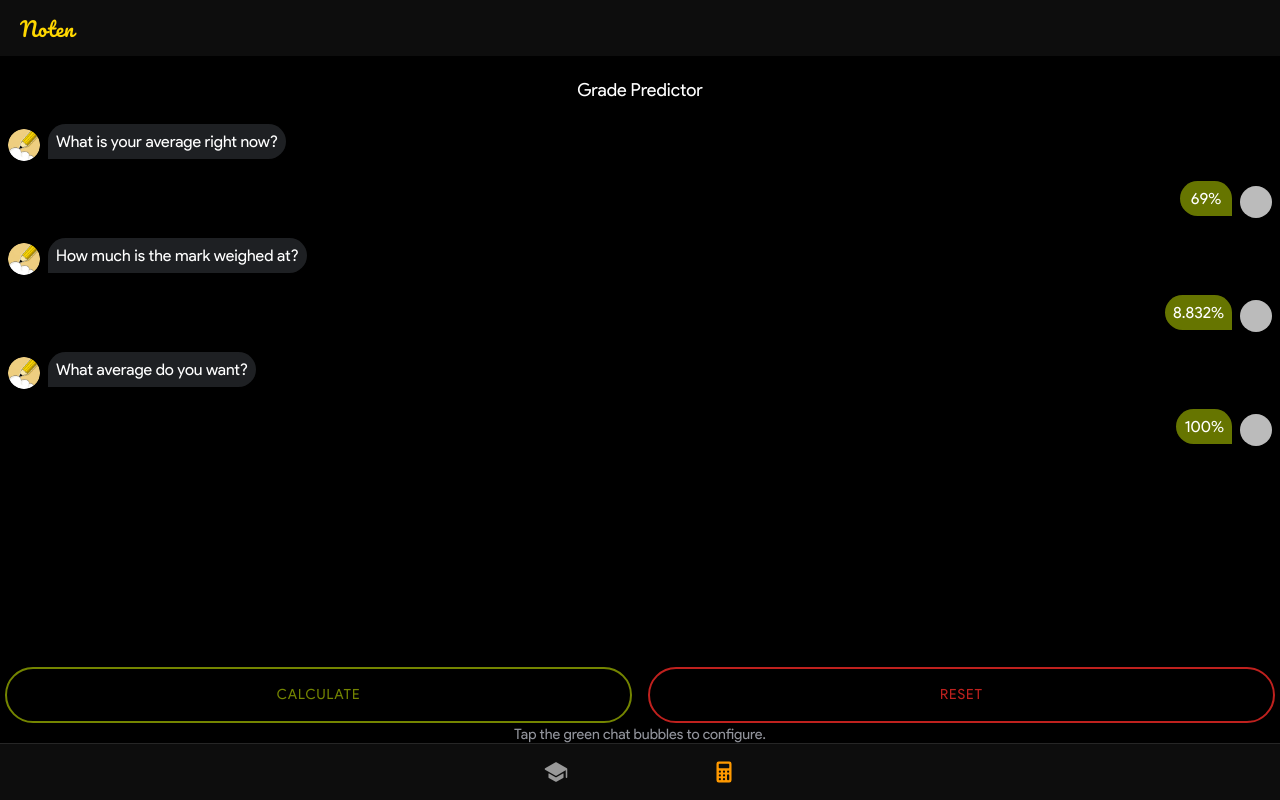
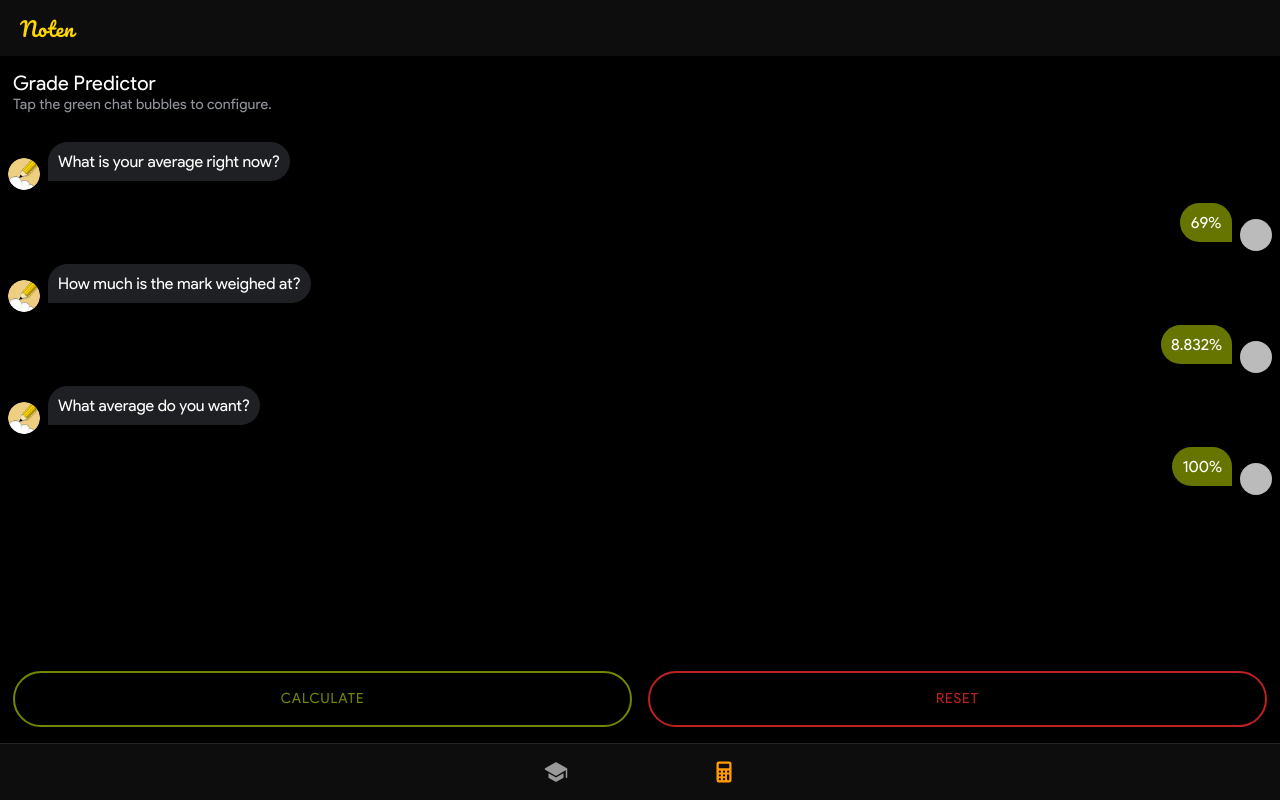
Before and after one commit to navn-r/noten, a React (Create React App) app: page /home/calculator in a window 1280 px wide. Built offline with nearby package versions, Linux system fonts and the light colour scheme; no server answers; sample sign-in values are in the browser's storage.

Commit message:
feat(calculator-page): modal done

```diff
--- a/src/components/page-wrapper/PageWrapper.css
+++ b/src/components/page-wrapper/PageWrapper.css
@@ -15,7 +15,4 @@ ion-content.page-content {
   font-size: 0.9rem;
   width: 100%;
   text-align: center;
-  position: fixed;
-  bottom: 0;
-  left: 0;
 }
--- a/src/pages/calculator/Calculator.css
+++ b/src/pages/calculator/Calculator.css
@@ -1,13 +1,24 @@
 #title {
-  margin: 1.5rem 0 0 0;
-  text-align: center;
+  margin: 0.5rem 0 0 0;
+  --background: var(--ion-background-color);
+}
+
+#title ion-title {
+  padding-left: 5px;
+}
+
+#title ion-title[size="small"] {
+  color: var(--ion-color-medium);
+  font-size: 0.9rem;
+  width: 100%;
 }
 
 .messages {
   margin-top: 1rem;
 }
 
-.left, .right {
+.left,
+.right {
   display: flex;
   align-items: center;
   margin: 1.375rem 0;
@@ -18,7 +29,7 @@
 }
 
 .bubble {
-  padding: 0.5rem;
+  padding: 0.625rem;
   border-radius: 20px;
   display: flex;
   justify-content: center;
@@ -36,12 +47,14 @@
   border-bottom-right-radius: 0;
   margin-right: 0.5rem;
   min-width: 3.25rem;
+  position: relative;
+  overflow: hidden;
 }
 
 .line ion-avatar {
   width: 2rem;
   height: 2rem;
-  transform: translateY(0.25rem);
+  transform: translateY(0.75rem);
 }
 
 .button-container {
@@ -50,9 +63,7 @@
   width: 100%;
   justify-content: space-between;
   column-gap: 1rem;
-  position: fixed;
-  bottom: 1.25rem;
-  left: 0;
+  height: 5rem;
 }
 
 .button-container ion-button {
@@ -70,3 +81,43 @@
 .grade-success {
   color: var(--ion-color-success);
 }
+
+.input-wrapper {
+  display: flex;
+  justify-content: center;
+  align-items: center;
+  background-color: var(--ion-color-step-50);
+  width: 10rem;
+  height: 8rem;
+  margin: 2rem auto;
+  padding: 0 1rem;
+  border-radius: 20px;
+}
+
+.input-wrapper ion-input {
+  font-size: 1.5rem;
+}
+
+.number-modal .modal-wrapper {
+  margin-top: auto;
+  --height: 65%;
+}
+
+.number-modal ion-content {
+  --background: var(--ion-color-step-100);
+}
+
+.number-modal ion-title {
+  text-align: center;
+}
+
+.number-modal ion-toolbar {
+  --min-height: 4rem;
+}
+
+.outer-wrapper {
+  display: flex;
+  flex-direction: column;
+  justify-content: space-between;
+  height: 100%;
+}
--- a/src/pages/calculator/Calculator.tsx
+++ b/src/pages/calculator/Calculator.tsx
@@ -1,4 +1,17 @@
-import { IonAvatar, IonButton } from "@ionic/react";
+import {
+  IonAvatar,
+  IonButton,
+  IonButtons,
+  IonContent,
+  IonHeader,
+  IonIcon,
+  IonInput,
+  IonModal,
+  IonRippleEffect,
+  IonTitle,
+  IonToolbar,
+} from "@ionic/react";
+import { checkmarkCircle, closeCircle } from "ionicons/icons";
 import React, { useState } from "react";
 import { useAuth } from "../../auth/AuthContext";
 import PageWrapper from "../../components/page-wrapper/PageWrapper";
@@ -9,9 +22,9 @@ const ICON_URL = process.env.PUBLIC_URL + "/assets/icon/logo-circle.png";
 type DataValue = { [key in DataKey]: string | number };
 
 enum DataKey {
-  CURRENT = "current",
-  WEIGHT = "weight",
-  GOAL = "goal",
+  current = "current",
+  weight = "weight",
+  goal = "goal",
 }
 
 const CHAT_DIALOGS = {
@@ -31,21 +44,121 @@ const INITIAL_DATA = {
   current: 69,
   weight: 8.832,
   goal: 100,
-  showCalculation: false,
+};
+
+interface NumberModalProps {
+  showModal: boolean;
+  title: string;
+  value: number;
+  onDismiss: Function;
+  onSuccess: Function;
+}
+
+const NumberModal: React.FC<NumberModalProps> = ({
+  showModal,
+  title,
+  value: initialValue,
+  onDismiss,
+  onSuccess,
+}) => {
+  const [value, setValue] = useState(initialValue);
+  const [showSuccess, setShowSuccess] = useState(true);
+
+  const onChangeValue = (value: string): void => {
+    if (!value.length) return;
+    let newVal = parseInt(value, 10);
+    if (isNaN(newVal)) return;
+
+    setShowSuccess(newVal >= 0 && newVal <= 100);
+    setValue(newVal);
+  };
+
+  return (
+    <IonModal
+      isOpen={showModal}
+      mode="ios"
+      cssClass="number-modal"
+      swipeToClose={true}
+      onDidDismiss={() => {
+        setValue(initialValue);
+        onDismiss();
+      }}
+    >
+      <IonHeader>
+        <IonToolbar>
+          <IonButtons slot="start">
+            <IonButton
+              mode="md"
+              color="danger"
+              fill="clear"
+              shape="round"
+              onClick={() => {
+                setValue(initialValue);
+                onDismiss();
+              }}
+            >
+              <IonIcon slot="icon-only" icon={closeCircle} />
+            </IonButton>
+          </IonButtons>
+          <IonTitle>{title}</IonTitle>
+          <IonButtons slot="end">
+            <IonButton
+              mode="md"
+              color="success"
+              disabled={!showSuccess}
+              onClick={() => onSuccess(value)}
+            >
+              <IonIcon slot="icon-only" icon={checkmarkCircle} />
+            </IonButton>
+          </IonButtons>
+        </IonToolbar>
+      </IonHeader>
+      <IonContent>
+        <div className="input-wrapper">
+          <IonInput
+            clearInput={true}
+            inputMode="decimal"
+            type="number"
+            value={value}
+            onIonChange={({ detail }) =>
+              detail.value && onChangeValue(detail.value)
+            }
+          />
+        </div>
+        <div className="info-text">
+          Enter any value between 0 and 100 (inclusive).
+        </div>
+      </IonContent>
+    </IonModal>
+  );
 };
 
 interface ChatBubbleProps {
   data: DataValue;
+  setData: any;
   index: DataKey;
   photoURL: string;
 }
 
-const ChatBubbleLine: React.FC<ChatBubbleProps> = ({
-  data,
-  index,
-  photoURL,
-}) => {
+const ChatBubbleLine: React.FC<ChatBubbleProps> = React.memo(
+  ({ data, setData, index, photoURL }) => {
+    const [showModal, setShowModal] = useState(false);
+    const successHandler = (value: number): void => {
+      let dataCopy = data;
+      dataCopy[index] = value;
+      setData(dataCopy);
+      setShowModal(false);
+    };
+
     return (
+      <>
+        <NumberModal
+          showModal={showModal}
+          title={CHAT_DIALOGS.prompts[index]}
+          value={data[index] as number}
+          onDismiss={() => setShowModal(false)}
+          onSuccess={successHandler}
+        />
         <div className="line">
           <div className="left">
             <IonAvatar slot="start">
@@ -57,15 +170,26 @@ const ChatBubbleLine: React.FC<ChatBubbleProps> = ({
             <IonAvatar slot="end">
               <img src={photoURL} alt="" />
             </IonAvatar>
-        <div className="bubble">{data[index]}%</div>
+            <div
+              className="ion-activatable bubble"
+              onClick={() => setShowModal(true)}
+            >
+              {data[index]}%<IonRippleEffect></IonRippleEffect>
             </div>
           </div>
+        </div>
+      </>
     );
-};
+  }
+);
 
-const Calculation: React.FC<any> = ({ data }) => {
-  // TODO: change any to props
-  const { goal, current, weight } = data;
+interface DataProps {
+  current: number;
+  weight: number;
+  goal: number;
+}
+
+const Calculation: React.FC<DataProps> = ({ goal, current, weight }) => {
   const grade = ((goal - current * (1 - weight / 100)) / weight) * 100;
   const colorClass =
     "grade-" + (grade >= 100 ? "danger" : grade <= 0 ? "success" : "warning");
@@ -74,37 +198,53 @@ const Calculation: React.FC<any> = ({ data }) => {
 
 const Calculator: React.FC = () => {
   const { user } = useAuth();
-  const [data, setData] = useState(INITIAL_DATA);
+  const [data, setData] = useState({ ...INITIAL_DATA });
+  const [showCalculation, setShowCalculation] = useState(false);
+
+  const resetHandler = () => {
+    setData({ ...INITIAL_DATA });
+    setShowCalculation(false);
+  };
 
   return (
     <PageWrapper>
-      <h5 id="title">Grade Predictor</h5>
+      <div className="outer-wrapper">
+        <div className="top-container">
+          <IonToolbar id="title" mode="md">
+            <IonTitle>Grade Predictor</IonTitle>
+            <IonTitle size="small">
+              Tap the green chat bubbles to configure.
+            </IonTitle>
+          </IonToolbar>
           <div className="messages">
-        {["current", "weight", "goal"].map((value, index) => (
+            {Object.keys(DataKey).map((value, index) => (
               <ChatBubbleLine
                 key={index}
                 data={data}
+                setData={setData}
                 index={value as DataKey}
                 photoURL={user.photoURL}
               />
             ))}
-        {data.showCalculation && (
-          <div className="line">
+            <div
+              className="line"
+              style={{ opacity: showCalculation ? "1" : "0" }}
+            >
               <div className="left">
                 <IonAvatar slot="start">
                   <img src={ICON_URL} alt="" />
                 </IonAvatar>
                 <div className="bubble">
                   You will need to score at least&nbsp;
-                <Calculation data={data} />
+                  <Calculation {...data} />
                 </div>
               </div>
             </div>
-        )}
+          </div>
         </div>
         <div className="button-container">
           <IonButton
-          onClick={() => setData({ ...data, showCalculation: true })}
+            onClick={() => setShowCalculation(true)}
             fill="outline"
             color="success"
             mode="md"
@@ -113,7 +253,7 @@ const Calculator: React.FC = () => {
             Calculate
           </IonButton>
           <IonButton
-          onClick={() => setData({ ...INITIAL_DATA })}
+            onClick={resetHandler}
             mode="md"
             fill="outline"
             color="danger"
@@ -122,7 +262,7 @@ const Calculator: React.FC = () => {
             Reset
           </IonButton>
         </div>
-      <div className="info-text">Tap the green chat bubbles to configure.</div>
+      </div>
     </PageWrapper>
   );
 };
```
Lines whose indentation alone changed are shown as unchanged.
